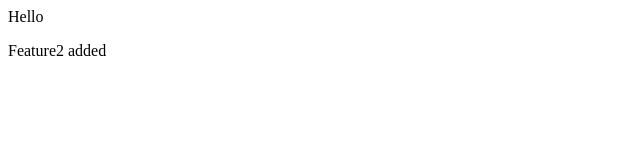
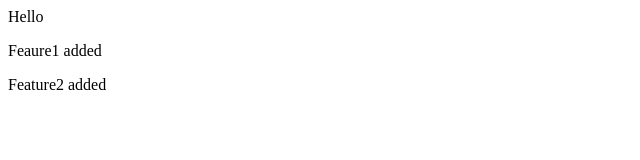
Before and after one commit to laurelGit/gitexample, a plain HTML site: page sample-project/index.html in a window 1280 px wide. Shown: the whole page, without its empty margins (0-640 px from the left). Drawn offline with Linux system fonts and the light colour scheme.

Commit message:
New feature1 added

```diff
--- a/sample-project/index.html
+++ b/sample-project/index.html
@@ -5,6 +5,7 @@
  </head>
  <body>
   <p>Hello</p>
+  <p>Feaure1 added</p>
   <p>Feature2 added</p>
  </body>
 </html>
```
